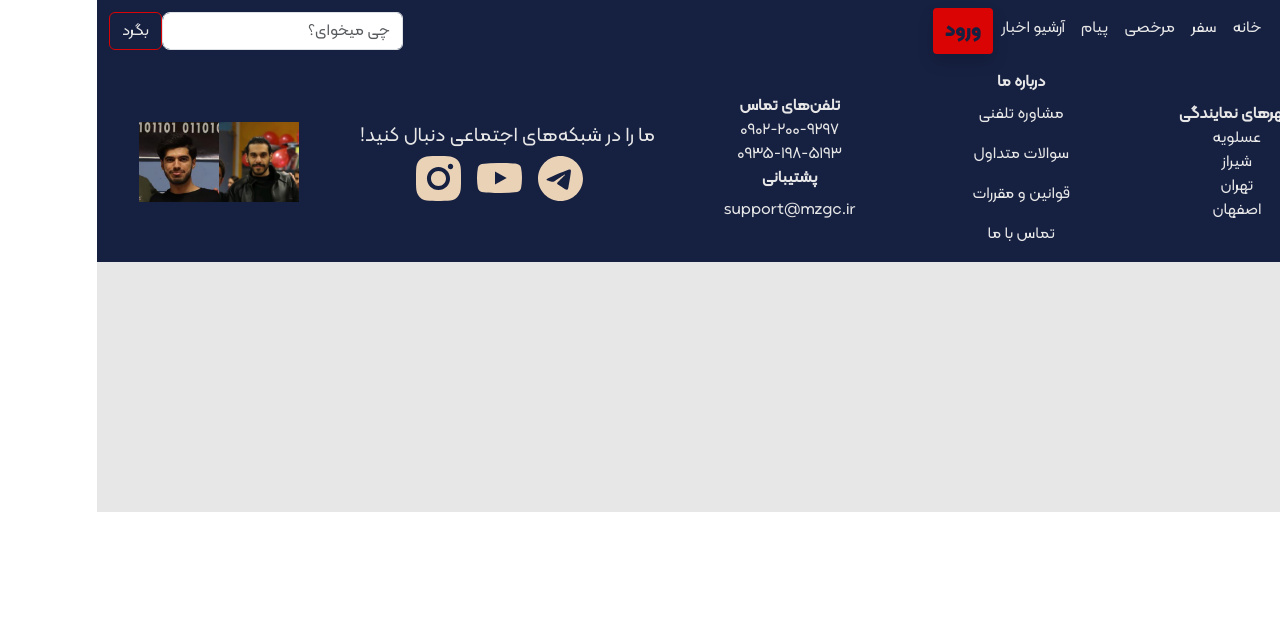
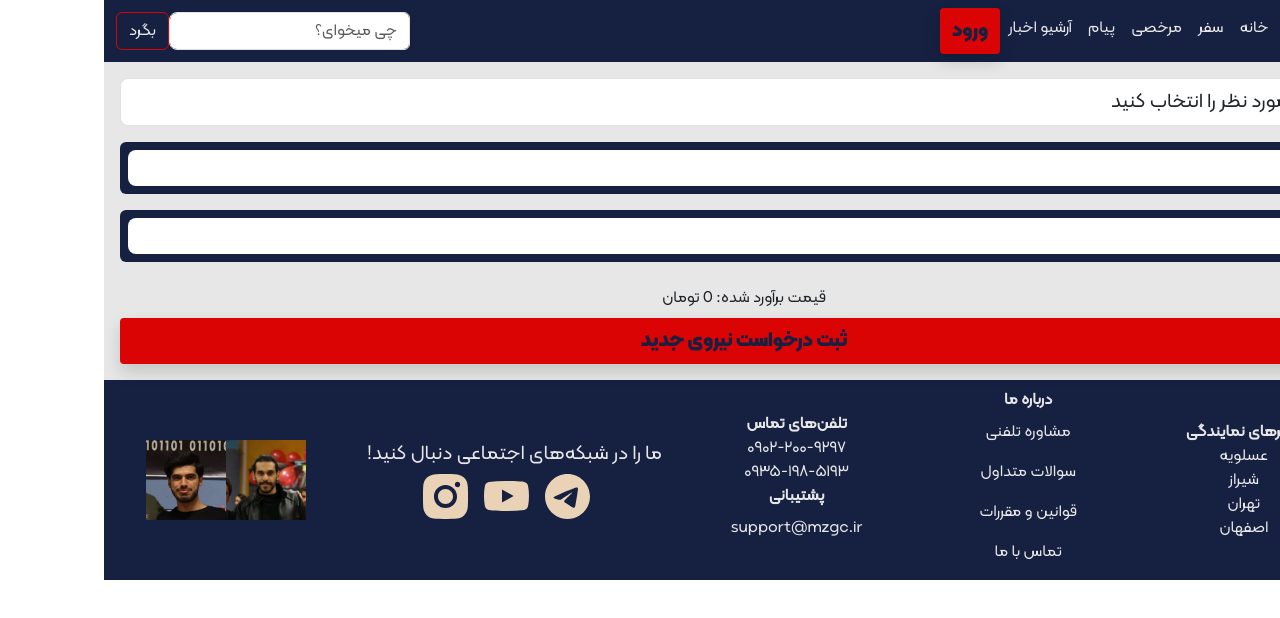
Before and after one commit to aliiimaher/PersonnelSystem-React, a React (Vite) app: page /recruitment in a window 1280 px wide. Shown: the top 618 px of the page. Built offline with nearby package versions, Linux system fonts and the light colour scheme.

Commit message:
recruitment pages added

```diff
--- a/src/Routes.tsx
+++ b/src/Routes.tsx
@@ -5,6 +5,7 @@ import Test from "./pages/Test";
 import Login from "./pages/Login";
 import Dashboard from "./pages/userPanel/Dashboard";
 import LeaveReq from "./pages/LeaveReq";
+import Recruitment from "./pages/Recruitment";
 
 function MyRoutes() {
   return (
@@ -15,6 +16,7 @@ function MyRoutes() {
         <Route path="/login" element={<Login />} />
         <Route path="/profile" element={<Dashboard />} />
         <Route path="/leave" element={<LeaveReq />} />
+        <Route path="/recruitment" element={<Recruitment />} />
       </Routes>
     </Router>
   );
--- a/src/components/InputBox.tsx
+++ b/src/components/InputBox.tsx
@@ -5,9 +5,18 @@ interface Props {
   icon?: string;
   reactHookFrom?: any;
   type?: "text" | "password" | "textarea";
+  onchange?: any;
+  value?: any;
 }
 
-function InputBox({ placeHolder, icon, reactHookFrom, type = "text" }: Props) {
+function InputBox({
+  placeHolder,
+  icon,
+  reactHookFrom,
+  type = "text",
+  onchange,
+  value,
+}: Props) {
   return (
     <>
       {type === "textarea" ? (
@@ -25,6 +34,8 @@ function InputBox({ placeHolder, icon, reactHookFrom, type = "text" }: Props) {
             type={type}
             className="form-control border-0"
             placeholder={placeHolder}
+            onChange={onchange}
+            value={value}
             aria-label="Username"
             dir="rtl"
             style={{
@@ -34,7 +45,6 @@ function InputBox({ placeHolder, icon, reactHookFrom, type = "text" }: Props) {
               boxShadow: "none",
             }}
             {...reactHookFrom}
-            onChange={onchange}
           />
         </div>
       )}
--- /dev/null
+++ b/src/pages/Recruitment.tsx
@@ -0,0 +1,58 @@
+import { useState } from "react";
+import Button from "../components/Button";
+import InputBox from "../components/InputBox";
+import "../styles/pages/Recruitment.scss";
+
+function Recruitment() {
+  const [numberOfMonths, setNumberOfMonths] = useState(0);
+  const [numberOfEmp, setNumberOfEmp] = useState(0);
+  const [skill, setSkill] = useState("");
+
+  const handleSkillChange = (event: any) => {
+    setSkill(event.target.value);
+  };
+
+  const handleMonthCountChange = (event: any) => {
+    setNumberOfMonths(event.target.value);
+  };
+
+  const handleEmpCountChange = (event: any) => {
+    setNumberOfEmp(event.target.value);
+  };
+
+  return (
+    <>
+      <div className="recruitment-main-container">
+        <select
+          className="form-select form-select-lg mb-3"
+          aria-label="Large select example"
+          onChange={handleSkillChange}
+          value={skill}
+        >
+          <option selected>حرفه مورد نظر را انتخاب کنید</option>
+          <option value="front">فرانت-اند دولپر</option>
+          <option value="back">بک-اند دولپر</option>
+          <option value="UI">طراح</option>
+        </select>
+        <InputBox
+          onchange={handleEmpCountChange}
+          value={numberOfEmp}
+          placeHolder="تعداد افراد"
+        />
+        <InputBox
+          onchange={handleMonthCountChange}
+          value={numberOfMonths}
+          placeHolder="تعداد ماه‌ها"
+        />
+        <div className="recruitment-price">
+          قیمت برآورد شده:{" "}
+          {numberOfMonths * numberOfEmp * (skill === "UI" ? 800 : 1000)} تومان
+        </div>
+
+        <Button text="ثبت درخواست نیروی جدید" />
+      </div>
+    </>
+  );
+}
+
+export default Recruitment;
--- /dev/null
+++ b/src/styles/pages/Recruitment.scss
@@ -0,0 +1,9 @@
+.recruitment-main-container {
+  display: flex;
+  flex-direction: column;
+  margin: 16px;
+}
+
+.recruitment-price {
+  margin: 8px;
+}
```
